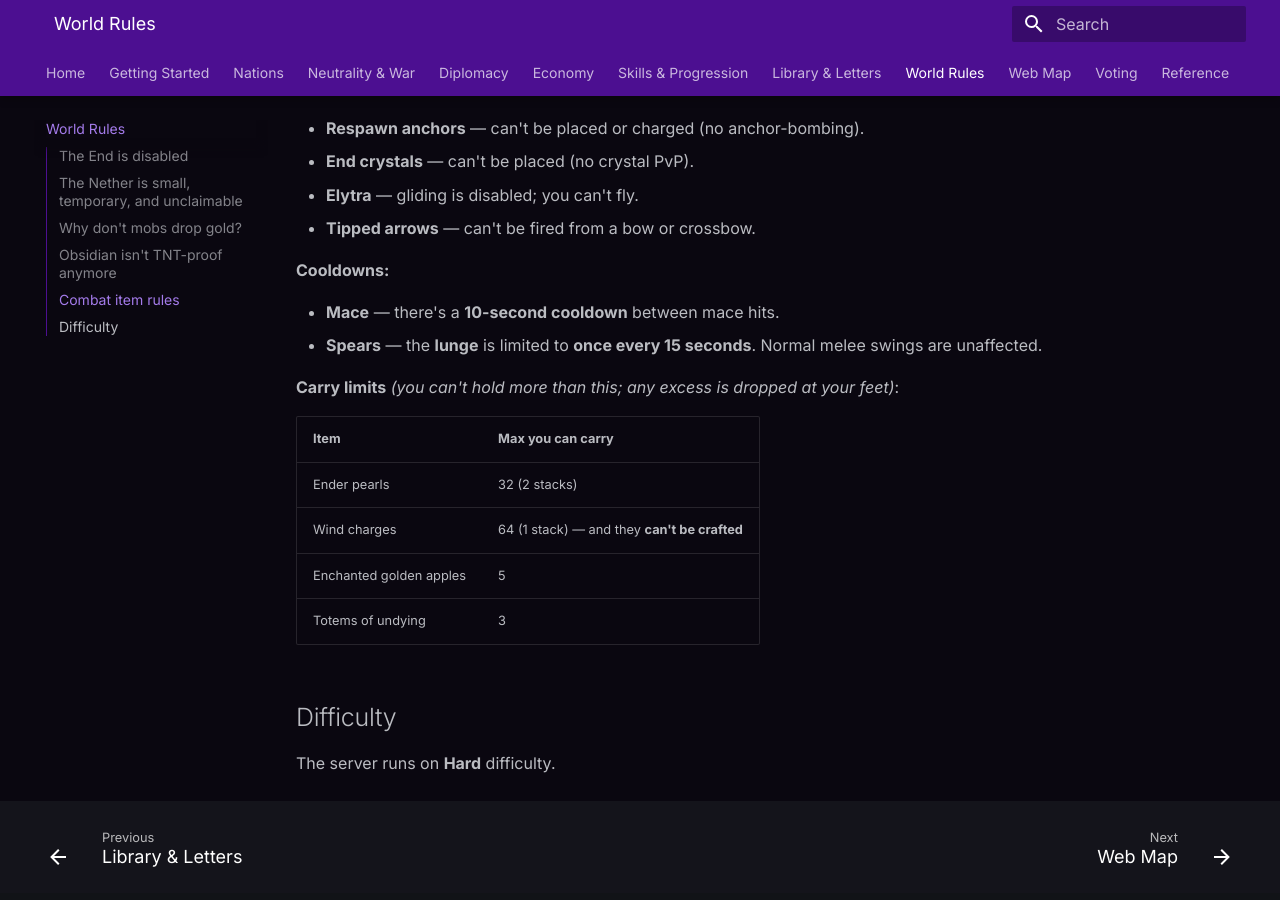
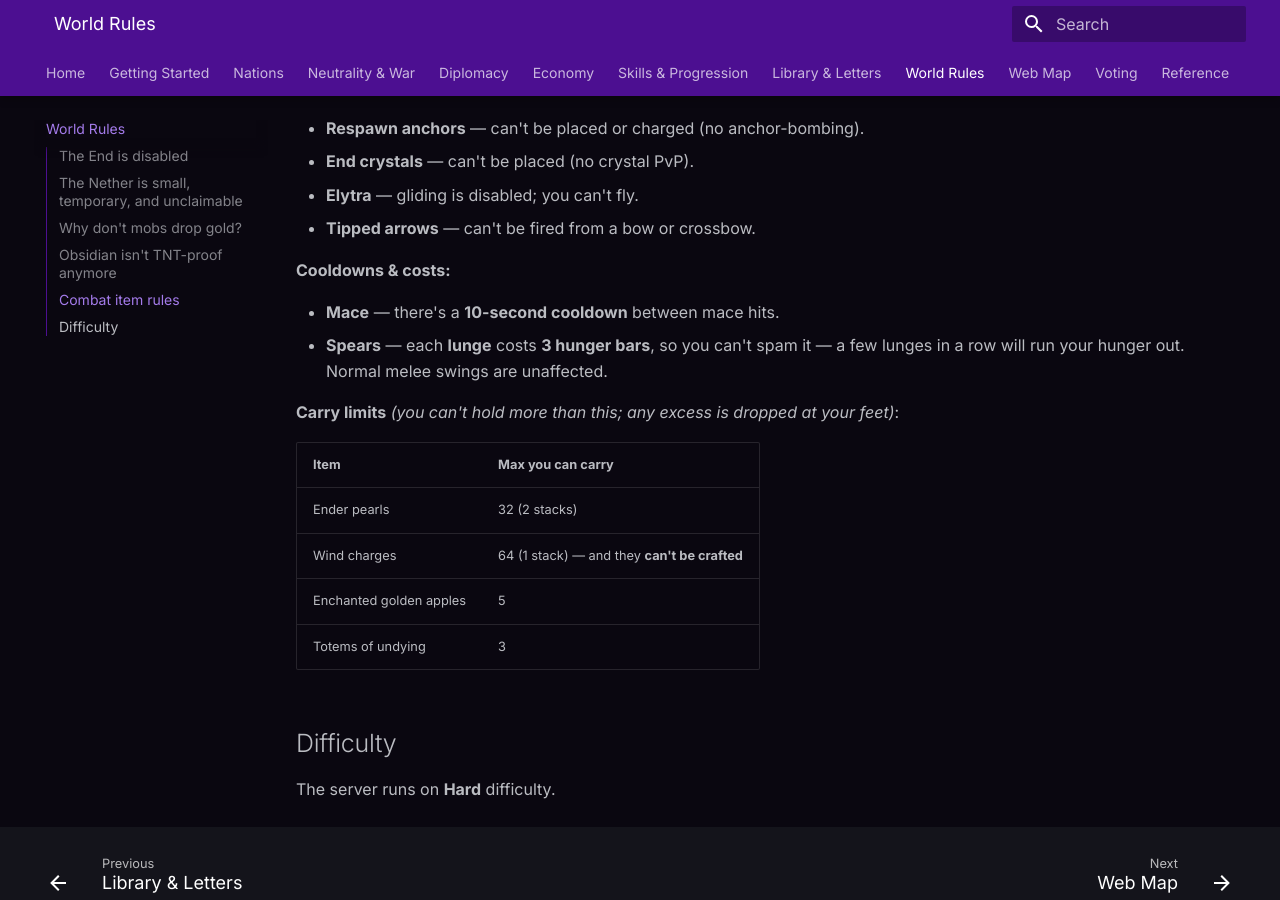
Before and after one commit to SourceRealms/sourcerealms-docs, an MkDocs documentation site: the page built from docs/world-rules.md, in a window 1280 px wide and 900 px high, scrolled down 1370 px. Built offline with MkDocs 1.6.1 and Material for MkDocs 9.7.7, drawn with Linux system fonts in a browser that asks for light colours.

Commit message:
Update spear lunge rule: hunger cost, not a cooldown
Co-Authored-By: Claude Sonnet 5 <noreply@anthropic.com>

```diff
--- a/docs/world-rules.md
+++ b/docs/world-rules.md
@@ -57,11 +57,11 @@ apply to **everyone**, everywhere on the server.
 - **Elytra** — gliding is disabled; you can't fly.
 - **Tipped arrows** — can't be fired from a bow or crossbow.
 
-**Cooldowns:**
+**Cooldowns & costs:**
 
 - **Mace** — there's a **10-second cooldown** between mace hits.
-- **Spears** — the **lunge** is limited to **once every 15 seconds**. Normal melee swings are
-  unaffected.
+- **Spears** — each **lunge** costs **3 hunger bars**, so you can't spam it — a few lunges in a row
+  will run your hunger out. Normal melee swings are unaffected.
 
 **Carry limits** *(you can't hold more than this; any excess is dropped at your feet)*:
 
```
